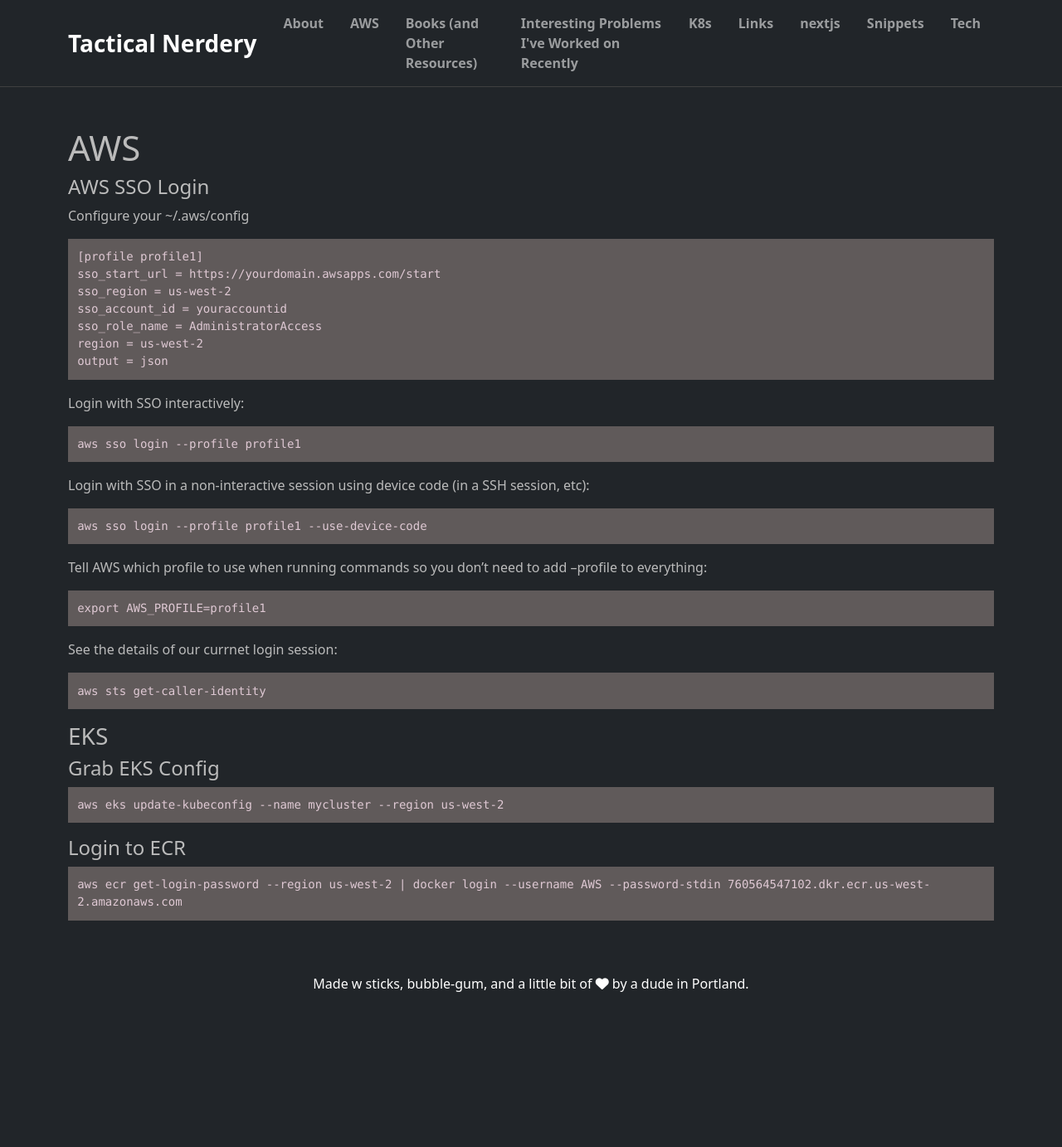
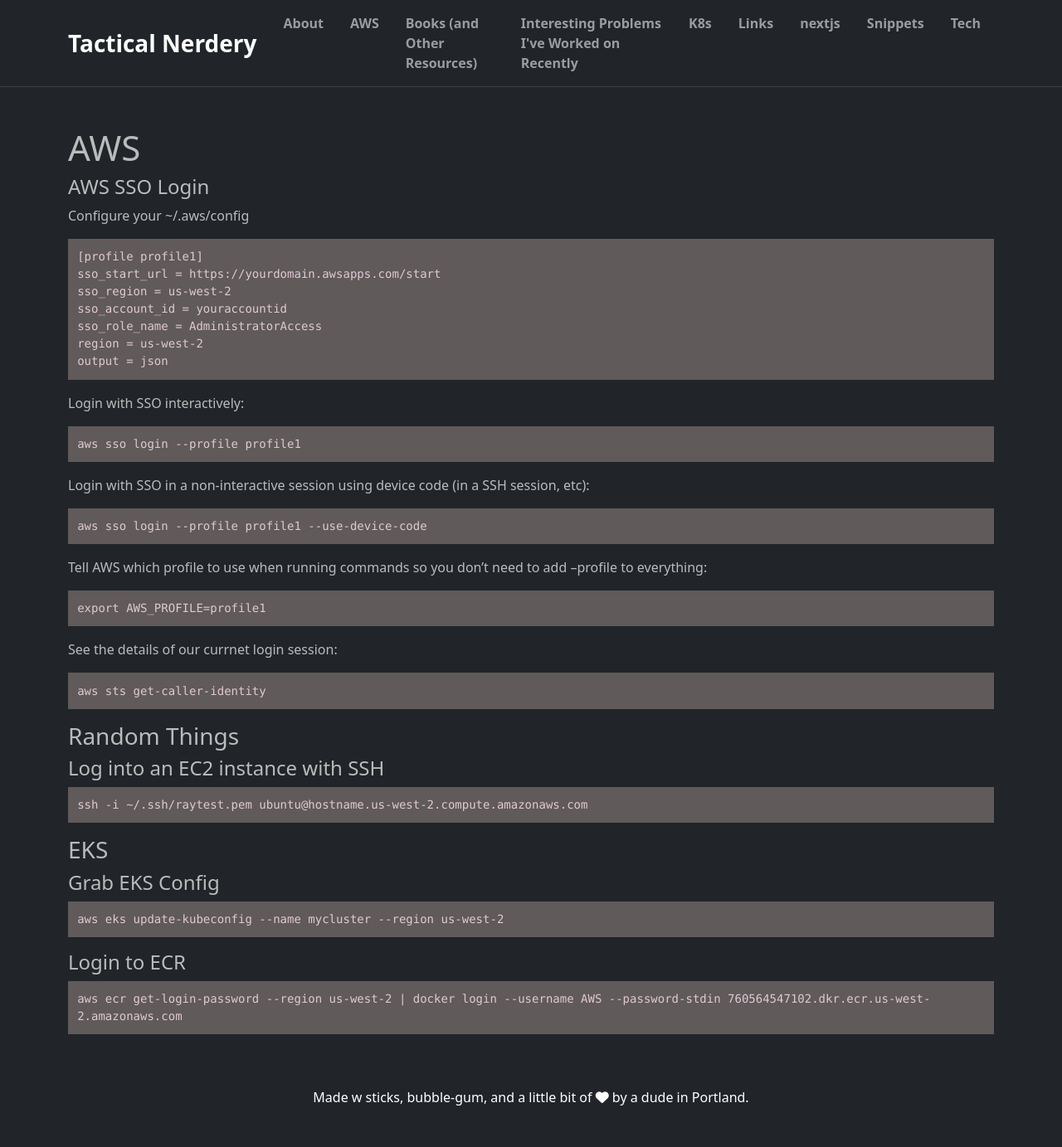
Before and after one commit to rayterrill/tacticalnerdery.com.old, a Jekyll site: the page built from aws.md, in a window 1280 px wide. Shown: the whole page at 83% size. Built offline with Jekyll 4.4.1, drawn with Linux system fonts in a browser that asks for light colours; nearby versions of some CDN libraries; before the commit the page ends 1246 px from its top, so only the background shows below that.

Commit message:
Update aws.md

```diff
--- a/aws.md
+++ b/aws.md
@@ -32,6 +32,12 @@ See the details of our currnet login session:
 aws sts get-caller-identity
 </pre>
 
+### Random Things
+#### Log into an EC2 instance with SSH
+<pre class="code">
+ssh -i ~/.ssh/raytest.pem ubuntu@hostname.us-west-2.compute.amazonaws.com
+</pre>
+
 ### EKS
 #### Grab EKS Config
 <pre class="code">
```
